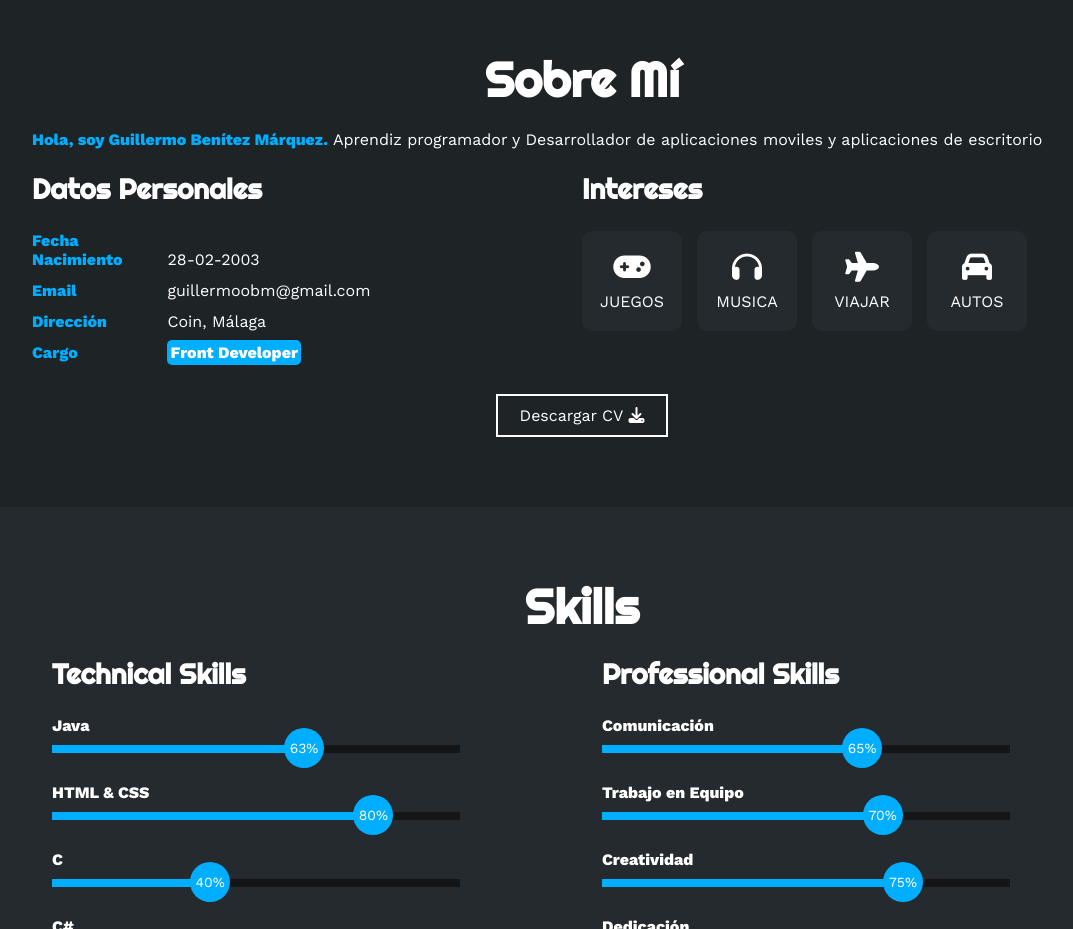
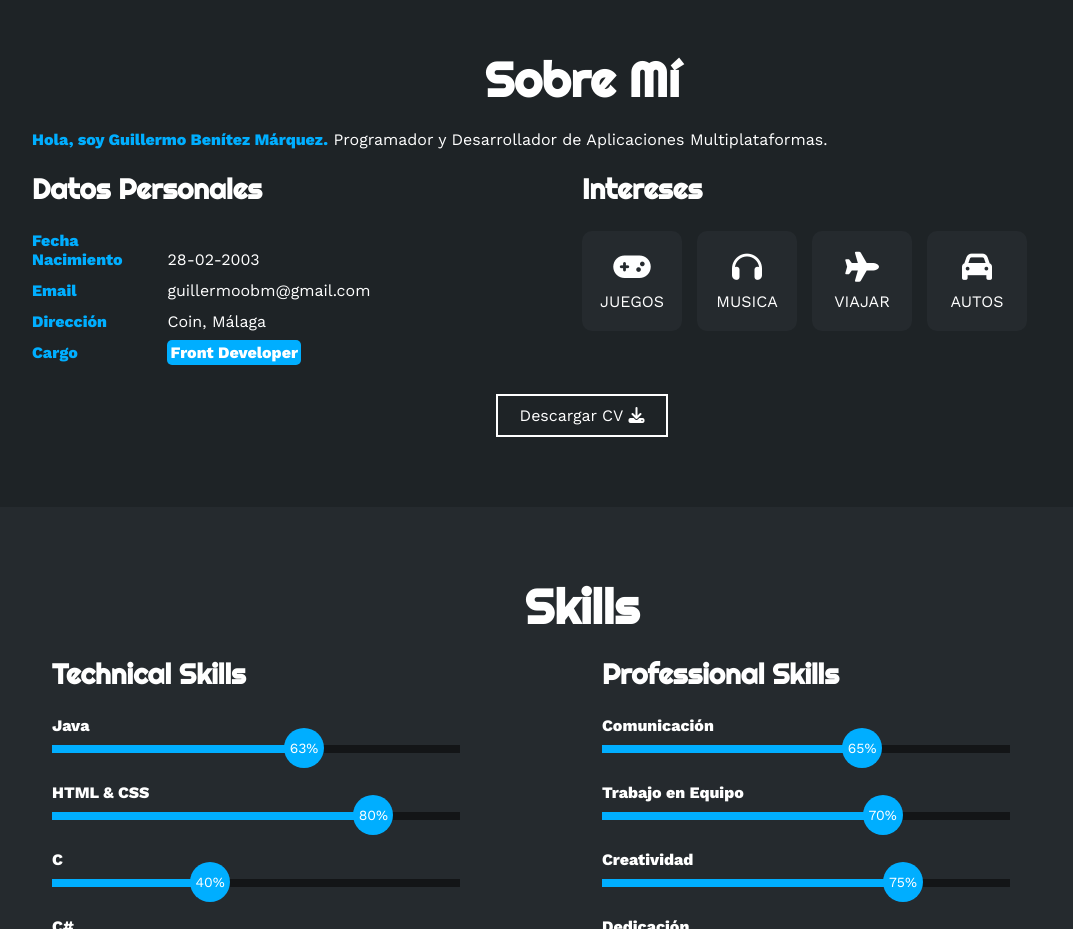
Before and after one commit to GuillermooBenitezz/guillermoobenitezz.github.io, a plain HTML site: page index.html in a window 1280 px wide. Shown: the part 820-1749 px from the top of the page, without its empty margins (58-1131 px from the left). Drawn offline with nearby package versions, Linux system fonts and the light colour scheme.

Commit message:
Update index.html

```diff
--- a/index.html
+++ b/index.html
@@ -52,7 +52,7 @@
     <section id="sobremi" class="sobremi">
         <div class="contenido-seccion">
             <h2>Sobre Mí</h2>
-            <p><span>Hola, soy Guillermo Benítez Márquez.</span> Aprendiz programador y Desarrollador de aplicaciones moviles y aplicaciones de escritorio</p>
+            <p><span>Hola, soy Guillermo Benítez Márquez.</span> Programador y Desarrollador de Aplicaciones Multiplataformas.</p>
 
             <div class="fila">
                 <!-- datos personales -->
```
